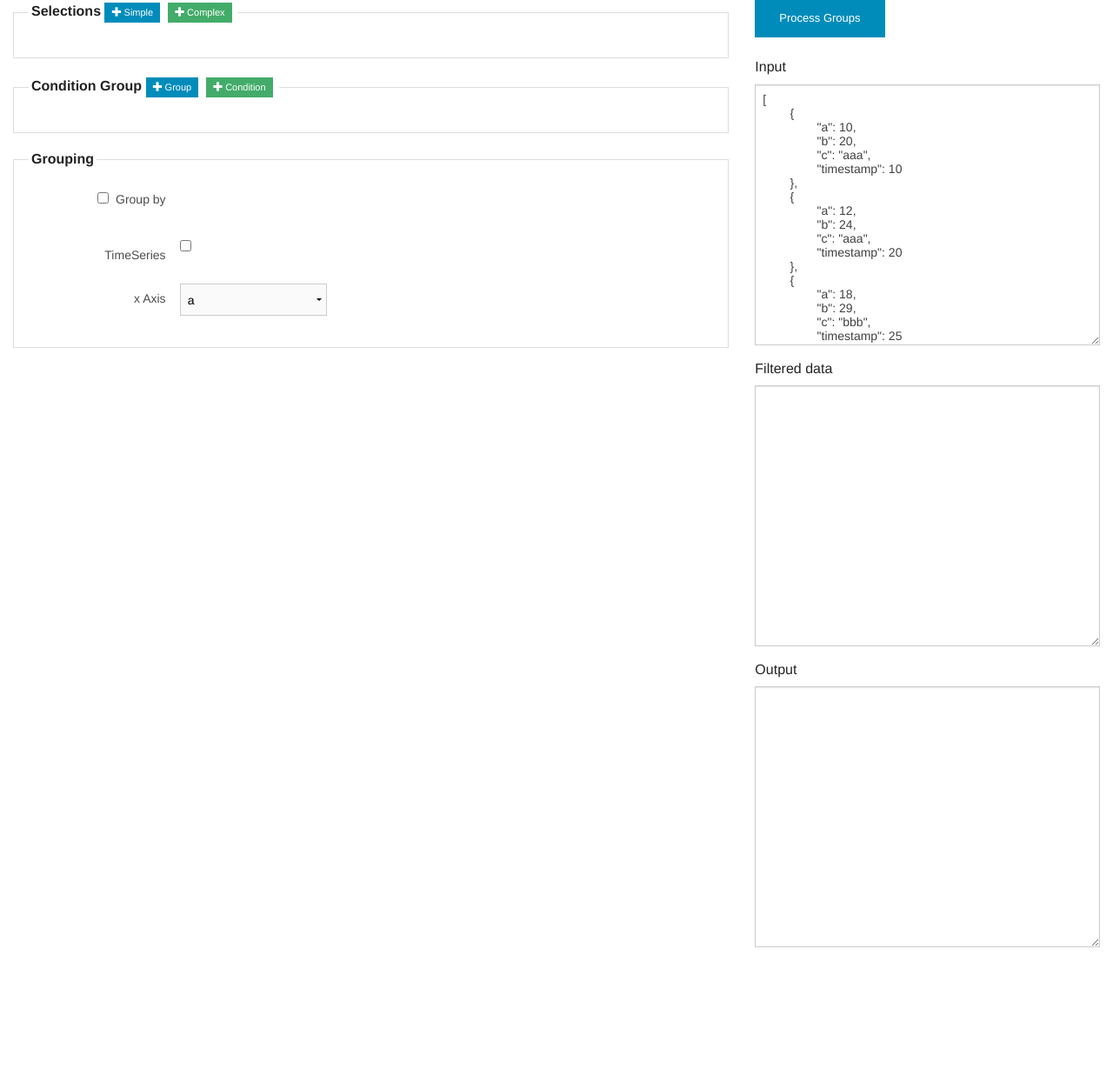
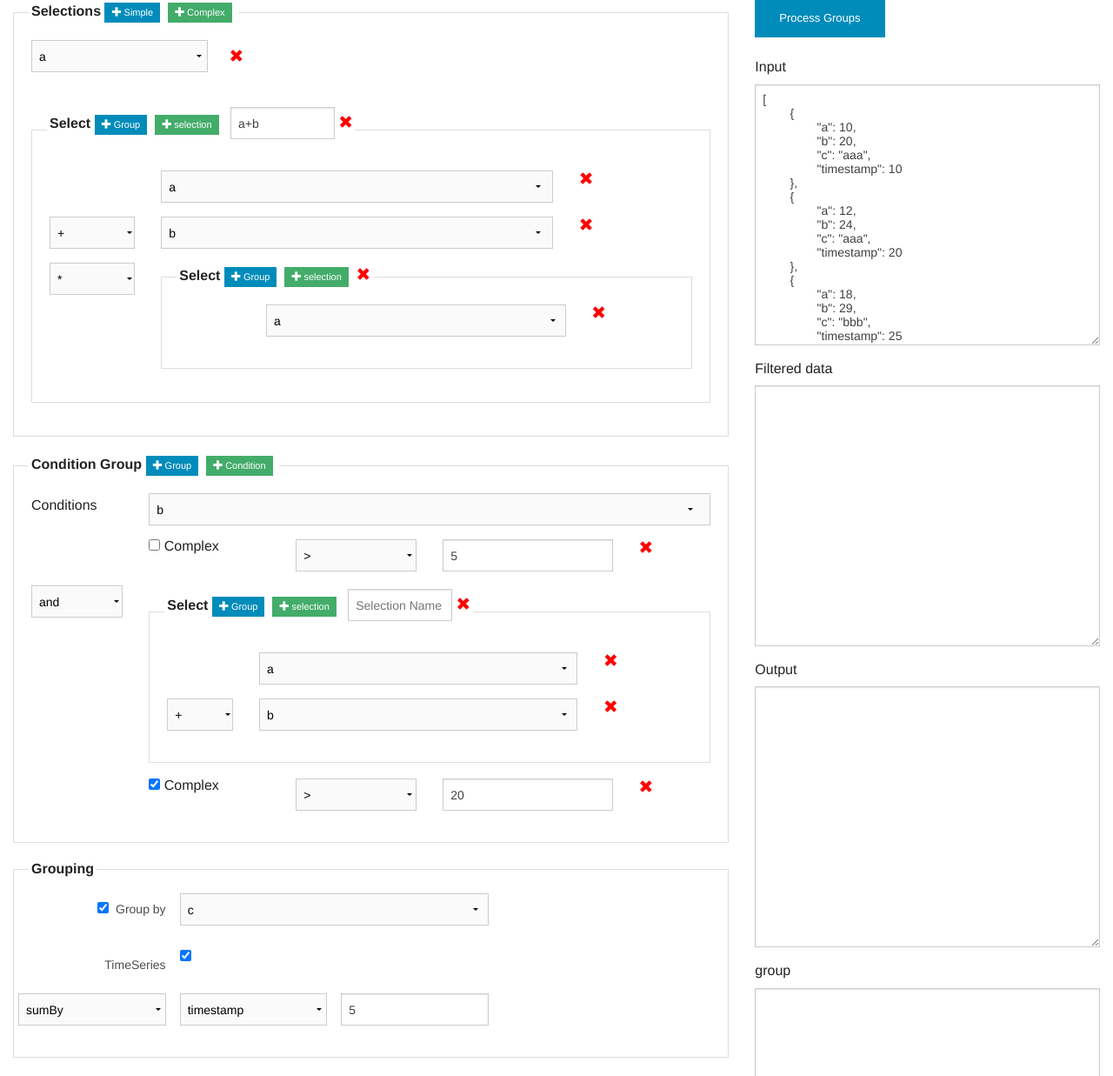
Before and after one commit to maneeshpal/Drata, a plain HTML site: page segment.html in a window 1280 px wide. Shown: the part 1-1238 px from the top of the page at 87% size. Before the commit the page ends 1106 px from the top, so only its background shows below. Drawn offline with Linux system fonts and the light colour scheme.

Commit message:
Prefill segments bitch

```diff
--- a/content/js/segment.js
+++ b/content/js/segment.js
@@ -1,10 +1,16 @@
 
+var defaultSegmentModel = {
+    selection: {},
+    dataGroup : {},
+    group:{}
+};
 
-var Segmentor = function(){
+var Segmentor = function(model){
+    model = model || defaultSegmentModel;
     var self = this;
-    self.group = new Group({groupType: 'conditions'});
-    self.selection = new Selection();
-    self.dataGroup = new DataGroup();
+    self.group = new Group('conditions', model.group);
+    self.selection = new Selection(model.selection);
+    self.dataGroup = new DataGroup(model.dataGroup);
     self.properties = ['a', 'b', 'c', 'timestamp'];
     self.conditionalOperations = ['>', '<', '=', 'exists','like'];
     self.arithmeticOperations = ['+', '-', '*','/'];
@@ -13,6 +19,7 @@ var Segmentor = function(){
     self.filteredData = ko.observable();
     self.outputData = ko.observable();
     self.rawData = ko.observable();
+    self.groupData = ko.observable();
     self.data = ko.computed(function(){
         var d = [];
         try{
@@ -85,10 +92,17 @@ var Segmentor = function(){
     };
     self.processDataGroups = function(){
         var jsSelection = ko.toJS(self.selection);
+        var jsGroup = ko.toJS(self.group);
         var dataGroup = ko.toJS(self.dataGroup);
-        var jsGroup = ko.toJS(self.group);
+
+        var model = {
+            selection: jsSelection,
+            dataGroup: dataGroup,
+            group: jsGroup
+        };
         var filteredData = Conditioner.filterData(self.data(), jsGroup);
         self.filteredData(JSON.stringify(filteredData, null, '\t'));
+        self.groupData(JSON.stringify(model, null, '\t'));
         var result = [];
 
         _.each(jsSelection.complexGroups, function(selectionGroup){
@@ -119,33 +133,35 @@ var Segmentor = function(){
     };
 };
 
-var SelectOperation = function(options){
+var SelectOperation = function(conditionType, model){
     var self = this;
-    self.prop = ko.observable(options.prop);
-    self.logic = ko.observable(options.logic || '+');
-    self.conditionType = options.conditionType;
+    self.prop = ko.observable(model.prop);
+    self.logic = ko.observable(model.logic || '+');
+    self.conditionType = conditionType;
 };
 
-var Condition = function(options){
+var Condition = function(conditionType, model){
     var self = this;
-    _.extend(self, new SelectOperation(options));
-    self.logic(options.logic || 'and');
-    self.operation = ko.observable(options.operation || '=');
-    self.selectionGroup = new Group({groupType: 'selections'});
-    self.isComplex = ko.observable(false);
-    self.value = ko.observable(options.value);
+    _.extend(self, new SelectOperation(conditionType, model));
+    self.logic(model.logic || 'and');
+    self.operation = ko.observable(model.operation || '=');
+    self.selectionGroup = new Group('selections', model.selectionGroup);
+    self.isComplex = ko.observable(model.isComplex || false);
+    self.value = ko.observable(model.value);
 };
 
-var Group = function(options){
+var Group = function(groupType, model){
     var self = this;
-    self.groupType = options.groupType;
-    self.conditions = ko.observableArray(options.conditions || []);
+    self.groupType = groupType;
+    self.conditions = ko.observableArray();
+
     self.logic = ko.observable((self.groupType === 'conditions')?'and':'+');
-    self.groups = ko.observableArray([]);
+    self.groups = ko.observableArray();
     self.conditionTemplate = (self.groupType === 'conditions')?'condition-template': 'operation-template';
     self.selectionName = ko.observable();
+
     self.addGroup = function(){
-        self.groups.push(new Group({groupType: self.groupType}));
+        self.groups.push(new Group(self.groupType));
     };
 
     self.removeGroup = function(group){
@@ -154,15 +170,13 @@ var Group = function(options){
 
     self.addCondition = function(){
         if(self.groupType === 'conditions'){
-            self.conditions.push(new Condition({
-                logic : 'and',
-                conditionType : self.groupType
+            self.conditions.push(new Condition(self.groupType, {
+                logic : 'and'
             }));
         }
         else{
-            self.conditions.push(new SelectOperation({
-                logic : '+',
-                conditionType : self.groupType
+            self.conditions.push(new SelectOperation(self.groupType, {
+                logic : '+'
             }));
         }
     };
@@ -172,18 +186,49 @@ var Group = function(options){
     };
     self.groupTypeName = (self.groupType === 'conditions')? 'Condition Group' : 'Select';
     self.conditionTypeName = (self.groupType === 'conditions')? 'Condition' : 'selection';
+
+    if(model){
+        self.selectionName(model.selectionName);
+        self.logic(model.logic);
+        self.conditions(ko.utils.arrayMap(
+        model.conditions,
+            function(conditionModel) {
+                if(self.groupType === 'conditions'){
+                    return new Condition(self.groupType, conditionModel);
+                }
+                else{
+                    return new SelectOperation(self.groupType, conditionModel);
+                }
+            }
+        ));
+        self.groups(ko.utils.arrayMap(
+            model.groups,
+            function(groupModel) {
+                return new Group(self.groupType, groupModel);
+            }
+        ));
+    }
+
 };
 var SimpleSelectionGroup = function(){
     var self = this;
     self.prop = ko.observable();
 };
-var Selection = function(){
+var Selection = function(model){
     var self = this;
     self.complexGroups = ko.observableArray();
-    self.props = ko.observableArray();
+
+    self.complexGroups(ko.utils.arrayMap(
+        model.complexGroups,
+        function(complexGroupModel) {
+          return new Group('selections', complexGroupModel);
+        }
+    ));
+
+    self.props = ko.observableArray(model.props || []);
 
     self.addComplexSelection = function(){
-        self.complexGroups.push(new Group({groupType: 'selections'}));
+        self.complexGroups.push(new Group('selections'));
     };
     self.addSimpleSelection = function(){
         self.props.push({prop: ''});
@@ -196,14 +241,14 @@ var Selection = function(){
     };
 };
 
-var DataGroup = function(){
+var DataGroup = function(model){
     var self = this;
-    self.xAxisProp = ko.observable();
-    self.groupByProp = ko.observable();
-    self.groupBy = ko.observable();
-    self.timeseries = ko.observable(false);
-    self.hasGrouping = ko.observable(false);
-    self.interval = ko.observable();
+    self.xAxisProp = ko.observable(model.xAxisProp);
+    self.groupByProp = ko.observable(model.groupByProp);
+    self.groupBy = ko.observable(model.groupBy);
+    self.timeseries = ko.observable(model.timeseries);
+    self.hasGrouping = ko.observable(model.hasGrouping);
+    self.interval = ko.observable(model.interval);
 };
 
 var Conditioner = {
--- a/segment.html
+++ b/segment.html
@@ -45,6 +45,8 @@
                 <textarea style="height:300px" data-bind="value:filteredData"></textarea>
                 <h6>Output</h6>
                 <textarea style="height:300px" data-bind="text:outputData"></textarea>
+                <h6>group</h6>
+                <textarea style="height:300px" data-bind="text:groupData"></textarea>
             </div>
         </div>
 
@@ -238,7 +240,93 @@
     <script type="text/javascript" src="content/js/segment.js"></script>
     <script type="text/javascript">
         (function (root) {
-            window.segment = new Segmentor();
+            var model = {
+                selection: {
+                    complexGroups: [
+                        {
+                            conditions: [
+                                {
+                                    prop: "a",
+                                    logic: "+"
+                                },
+                                {
+                                    prop: "b",
+                                    logic: "+"
+                                }
+                            ],
+                            logic: "+",
+                            groups: [
+                                {
+                                    conditions: [
+                                        {
+                                            prop: "a",
+                                            logic: "+"
+                                        }
+                                    ],
+                                    logic: "*",
+                                    groups: []
+                                }
+                            ],
+                            selectionName: "a+b"
+                        }
+                    ],
+                    props: [
+                        {
+                            prop: "a"
+                        }
+                    ]
+                },
+                dataGroup: {
+                    xAxisProp: "timestamp",
+                    groupByProp: "c",
+                    groupBy: "sumBy",
+                    timeseries: true,
+                    hasGrouping: true,
+                    interval: "5"
+                },
+                group: {
+                    conditions: [
+                        {
+                            prop: "b",
+                            logic: "and",
+                            conditionType: "conditions",
+                            operation: ">",
+                            selectionGroup: {
+                                groupType: "selections",
+                                conditions: [],
+                                logic: "+",
+                                groups: []
+                            },
+                            isComplex: false,
+                            value: "5"
+                        },
+                        {
+                            logic: "and",
+                            operation: ">",
+                            selectionGroup: {
+                                conditions: [
+                                    {
+                                        prop: "a",
+                                        logic: "+"
+
+                                    },
+                                    {
+                                        prop: "b",
+                                        logic: "+"
+                                    }
+                                ],
+                                logic: "+",
+                                groups: []
+                            },
+                            isComplex: true,
+                            value: "20"
+                        }
+                    ],
+                    logic: "and",
+                    groups: []
+                }
+            };
+            window.segment = new Segmentor(model);
             ko.applyBindings(window.segment, document.getElementById('segment'));
         })(this);
     </script>
```
